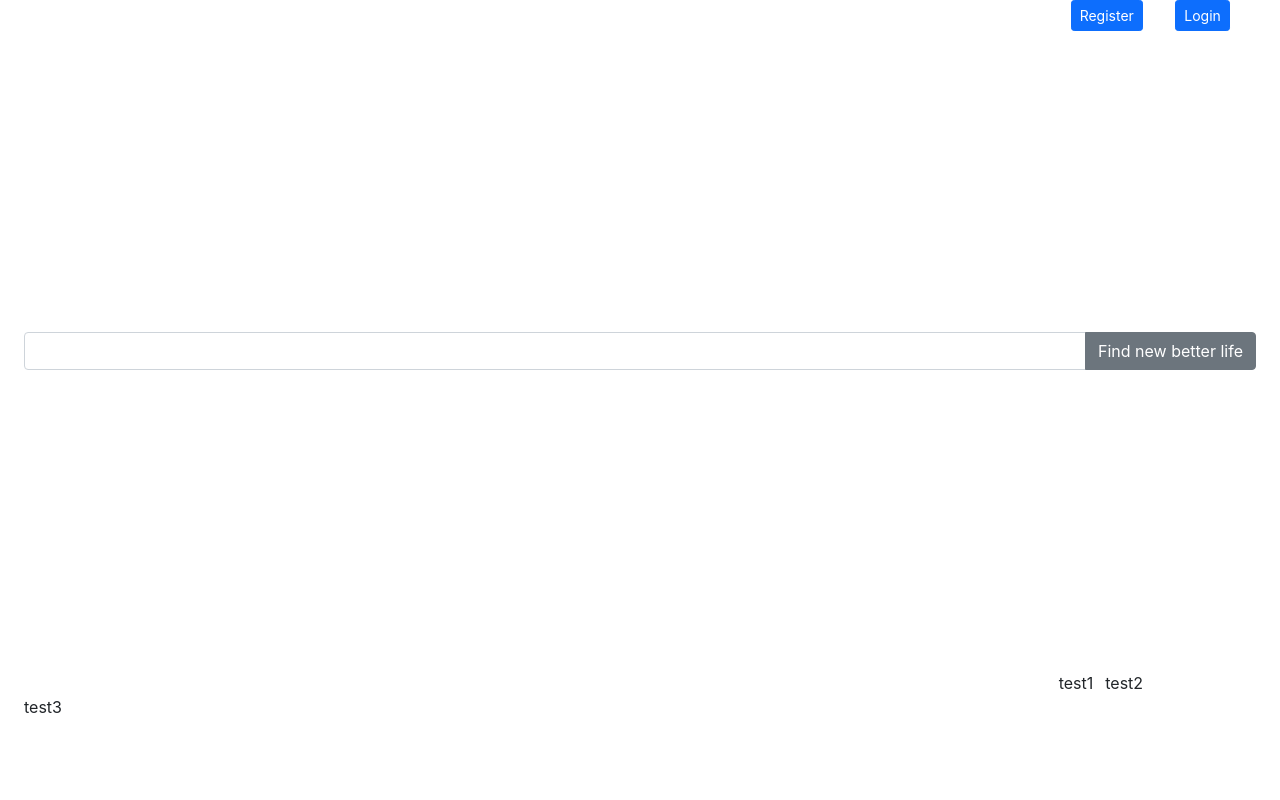
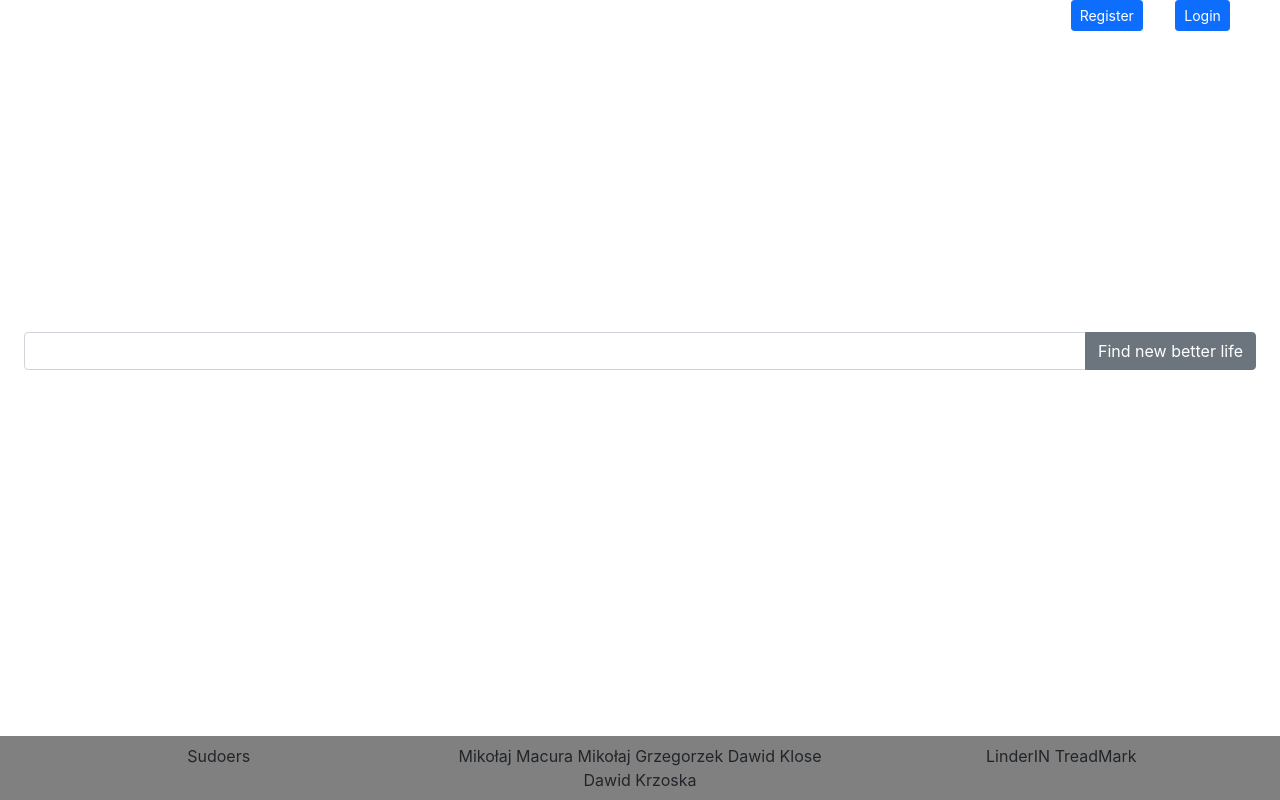
Before and after one commit to Mik-Grzeg/LinderIN, a React (Create React App) app in the folder frontend-linderin/: page /landing in a window 1280 px wide. Built offline with nearby package versions, Linux system fonts and the light colour scheme.

Commit message:
footer with names

```diff
--- a/frontend-linderin/src/components/Footer.css
+++ b/frontend-linderin/src/components/Footer.css
@@ -0,0 +1,9 @@
+footer {
+  position: fixed;
+  background-color: gray;
+  bottom: 0;
+  left: 0;
+  right: 0;
+  padding: 8px;
+  text-align: center;
+}
--- a/frontend-linderin/src/components/Footer.js
+++ b/frontend-linderin/src/components/Footer.js
@@ -1,15 +1,17 @@
 import React from "react";
 import { Container, Col, Row, Button } from "reactstrap";
+import "./Footer.css";
 
 function Footer() {
   return (
     <footer>
       <Container fluid>
         <Row>
-          <Col xl="10"></Col>
-          test1
-          <Col xl="1">test2</Col>
-          <Col xl="1">test3</Col>
+          <Col xl="4">Sudoers</Col>
+          <Col xl="4">
+            Mikołaj Macura Mikołaj Grzegorzek Dawid Klose Dawid Krzoska
+          </Col>
+          <Col xl="4">LinderIN TreadMark</Col>
         </Row>
       </Container>
     </footer>
```
